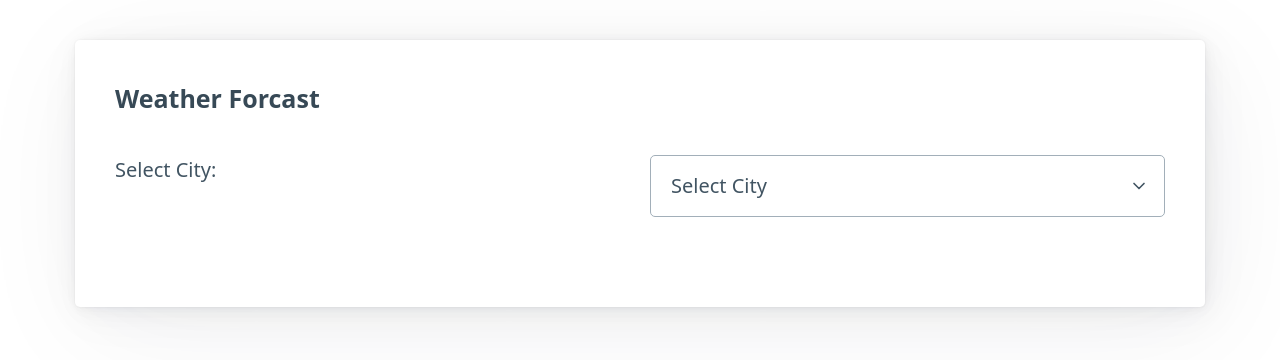
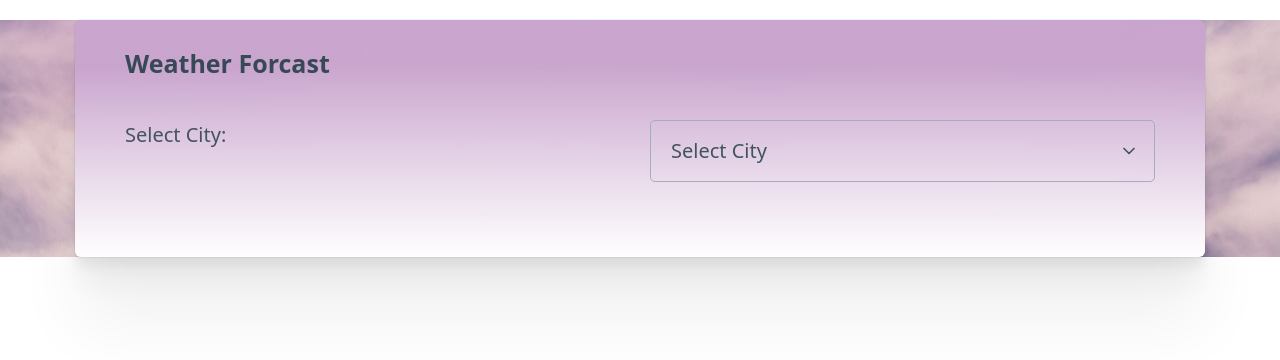
Before and after one commit to kpate16/workbook7, a plain HTML site: page weatherForcast/index.html in a window 1280 px wide. Drawn offline with nearby package versions, Linux system fonts and the light colour scheme.

Commit message:
updated readme file

```diff
--- /dev/null
+++ b/weatherForcast/css/style.css
@@ -0,0 +1,39 @@
+body {
+  /* background: rgb(255, 255, 255);
+  background: linear-gradient(
+    0deg,
+    rgba(255, 255, 255, 1) 0%,
+    rgba(92, 68, 95, 0.914) 81%
+  ); */
+
+  background-image: url("/images/city.jpg");
+  background-color: #cccccc;
+  background-size: cover;
+  background-repeat: no-repeat;
+  background-position: center;
+  position: relative;
+}
+
+article {
+  background: rgb(255, 255, 255);
+  background: linear-gradient(
+    0deg,
+    rgba(255, 255, 255, 1) 0%,
+    rgba(197, 158, 202, 0.914) 81%
+  );
+}
+
+.transparant-card {
+  /* width: 500px; */
+  display: block;
+  margin: 20px auto;
+  padding: 25px 50px 25px;
+  box-shadow: 0 0 0 1px rgba(53, 72, 91, 0.07), 0 2px 2px rgba(0, 0, 0, 0.01),
+    0 4px 4px rgba(0, 0, 0, 0.02), 0 10px 8px rgba(0, 0, 0, 0.03),
+    0 15px 15px rgba(0, 0, 0, 0.03), 0 30px 30px rgba(0, 0, 0, 0.04),
+    0 70px 65px rgba(0, 0, 0, 0.05);
+  border-radius: 6px;
+  backdrop-filter: blur(80px);
+
+  background-color: rgba(255, 255, 255, 0.7);
+}
--- a/weatherForcast/index.html
+++ b/weatherForcast/index.html
@@ -5,12 +5,15 @@
     <meta charset="utf-8" />
     <meta name="viewport" content="width=device-width, initial-scale=1" />
     <link rel="stylesheet" href="https://cdn.jsdelivr.net/npm/@picocss/pico@1/css/pico.min.css">
+    <link rel="stylesheet" href="css/style.css">
+
     <title>Weather Forcast</title>
 </head>
 
 <body>
-    <div class="container">
-        <article data-theme="light"> <!--  card -->
+    <div class="container m-0">
+        <div class="p-5">
+            <article data-theme="light" class="transparant-card"> <!--  card -->
                 <h4>Weather Forcast</h4>
                 <form id="weather-worcast-form">
                     <div class="grid"> <!--  row -col -->
@@ -26,6 +29,7 @@
                 </div>
             </article>
         </div>
+    </div>
 </body>
 <script src="scripts/main.js"></script>
 <script type="text/javascript" src="scripts/cities.js"></script>
--- a/weatherForcast/scripts/main.js
+++ b/weatherForcast/scripts/main.js
@@ -56,13 +56,13 @@ function fetchWetherForcast(request) {
 
       // Create the table element
       var table = document.createElement("table");
-      table.role = "grid";
+      // table.role = "grid";
 
       // Create the table header
       var thead = document.createElement("thead");
       var headerRow = document.createElement("tr");
 
-      var tableHeading = ["Day", "Temprature", "Detailed Forecast"];
+      var tableHeading = ["Day", "Temprature", "Forecast"];
 
       tableHeading.forEach((element) => {
         var th = document.createElement("th");
```
Also changed, not shown: weatherForcast/images/city.jpg (added), 1 other file. Lines whose indentation alone changed are shown as unchanged.
